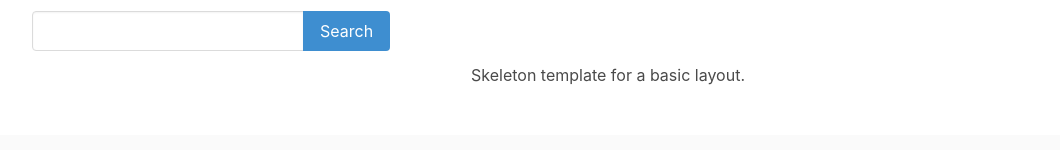
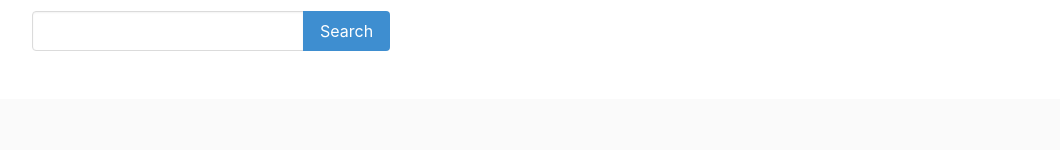
Before and after one commit to m3hrad/feedme-front, a React (Create React App) app: page / in a window 1280 px wide. Shown: the part 435-585 px from the top of the page, without its empty margins (32-1092 px from the left). Built offline with nearby package versions, Linux system fonts and the light colour scheme.

Commit message:
removed template text

```diff
--- a/src/App.js
+++ b/src/App.js
@@ -14,7 +14,6 @@ class App extends Component {
           <div className="container content">
             <CountryDropdown />
             <SearchBar />
-            <p className="has-text-centered">Skeleton template for a basic layout.</p>
           </div>
         </section>
         <Footer />
```
